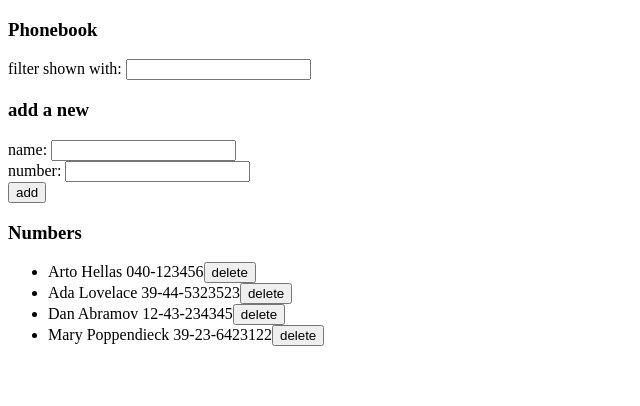
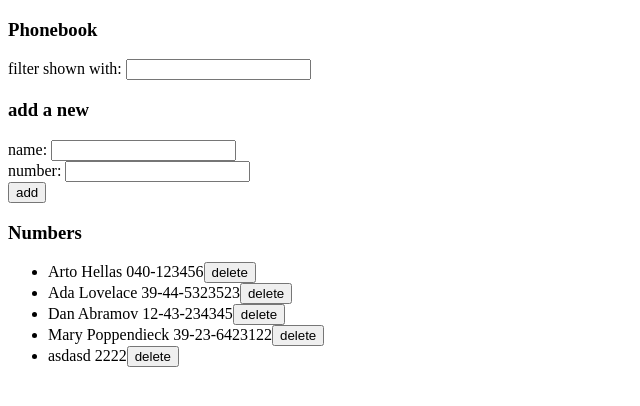
Before and after one commit to FSO-React/part2, a React (Vite) app in the folder phonebook/: page / in a window 1280 px wide. Shown: the top 406 px of the page, without its empty margins (0-640 px from the left). Built offline with nearby package versions, Linux system fonts and the light colour scheme; data requests are answered from the project's data file.

Commit message:
exersice 2.15

```diff
--- a/phonebook/db.json
+++ b/phonebook/db.json
@@ -19,6 +19,11 @@
       "name": "Mary Poppendieck",
       "number": "39-23-6423122",
       "id": "4"
+    },
+    {
+      "id": "6da1",
+      "name": "asdasd",
+      "number": "2222"
     }
   ]
 }
--- a/phonebook/src/App.jsx
+++ b/phonebook/src/App.jsx
@@ -58,6 +58,16 @@ const App = () => {
     }
   }
 
+  const updatePerson = async (id, newContact) => {
+    await contactService.update(id, newContact)
+      .then(({ data }) => {
+        setPersons(persons.map(person => person.id !== id ? person : data))
+      })
+      .catch(error => {
+        console.error('Error updating person:', error);
+      });
+  }
+
   const handleNameChange = (event) => {
     setNewName(event.target.value)
   }
@@ -73,7 +83,12 @@ const App = () => {
   const verifyNewName = () => {
     if (persons.some(person => person.name === newName)) {
       console.log('nombre repetido>', newName)
-      alert(`'${newName}' is already added to phonebook`)
+      if (window.confirm(`'${newName}' is already added to phonebook, replace the old number with a new one?`)) {
+        if (!verifyNewNumber()) return;
+        const person = persons.find(person => person.name === newName)
+        const updatedPerson = { ...person, number: newNumber }
+        updatePerson(person.id, updatedPerson)
+      }
       return false
     }
     if (!newName || newName.trim().length === 0) {
```
